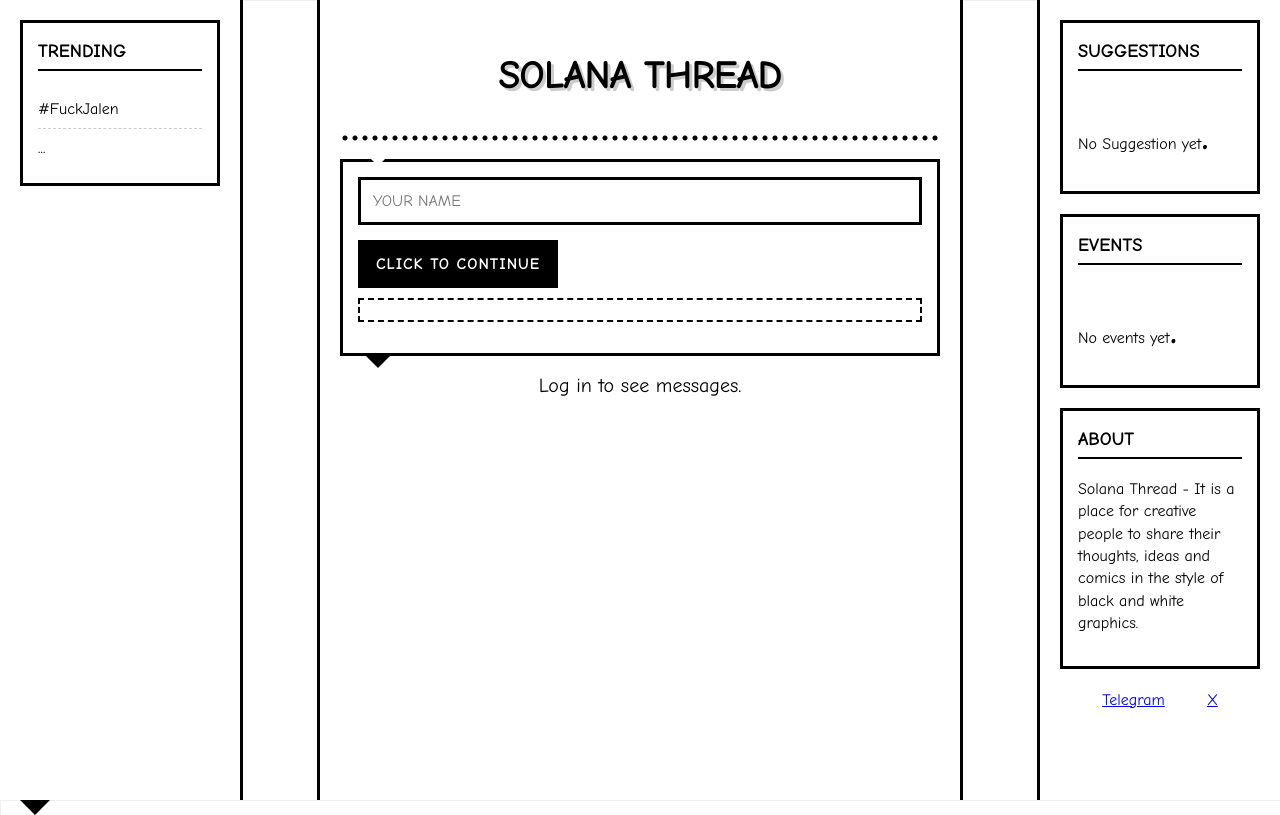
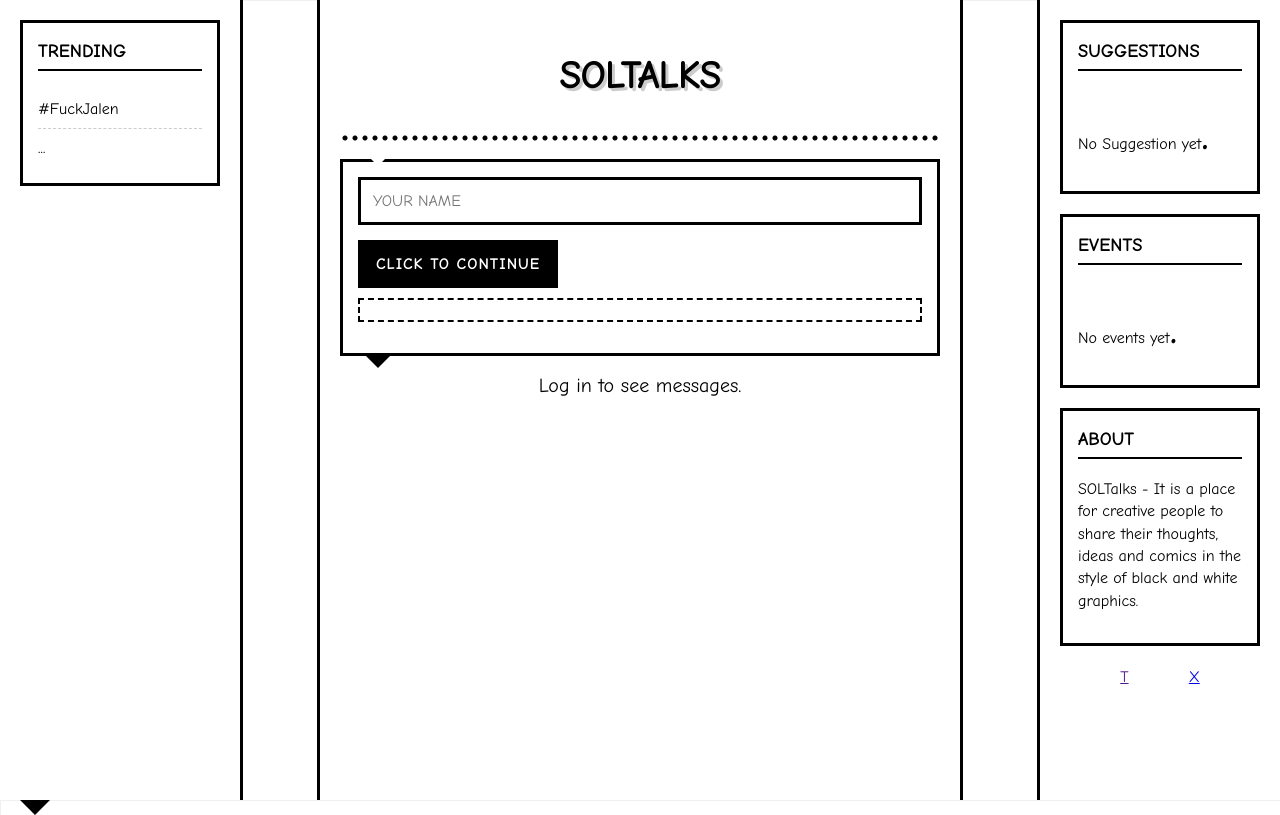
Before and after one commit to stopgamepull/talk, a plain HTML site: page index.html in a window 1280 px wide. Drawn offline with Linux system fonts and the light colour scheme.

Commit message:
Update index.html

```diff
--- a/index.html
+++ b/index.html
@@ -1,7 +1,7 @@
 <!DOCTYPE html><html lang="en"><head>
     <meta charset="UTF-8">
     <meta name="viewport" content="width=device-width, initial-scale=1.0">
-    <title>Solana Thread</title>
+    <title>SOLTalks</title>
     <link rel="shortcut icon" href="images/st.png" type="image/png">
     <style>
       /* Basic comic-style styles */
@@ -398,7 +398,7 @@
       <!-- Main content -->
       <main class="main-content">
         <div id="auth-container">
-          <h1>Solana Thread</h1>
+          <h1>SOLTalks</h1>
           <div class="comic-dots"></div>
           <div class="auth-form speech-bubble">
             <input type="text" id="username" placeholder="YOUR NAME" required="">
@@ -412,7 +412,7 @@
 
         <div class="hidden" id="app-container">
           <header>
-            <h1>Solana Thread</h1>
+            <h1>SOLTalks</h1>
             <div class="user-info">
               <span id="current-username"></span>
               <button id="logout-button">X</button>
@@ -451,11 +451,11 @@
         <div class="comic-panel">
           <h3>ABOUT</h3>
           <p>
-            Solana Thread - It is a place for creative people to share their
+            SOLTalks - It is a place for creative people to share their
             thoughts, ideas and comics in the style of black and white graphics.
           </p>
         </div>
-        <div style="display: flex; justify-content: space-evenly; color: black; text-decoration: none"><a href="https://t.me/Solanathread">Telegram</a><a href="https://x.com/SolanaThread">X</a></div>
+        <div style="display: flex; justify-content: space-evenly; color: black; text-decoration: none"><a href="">T</a><a href="https://x.com/sol_talk_thread">X</a></div>
       </aside>
     </div>
 
```
